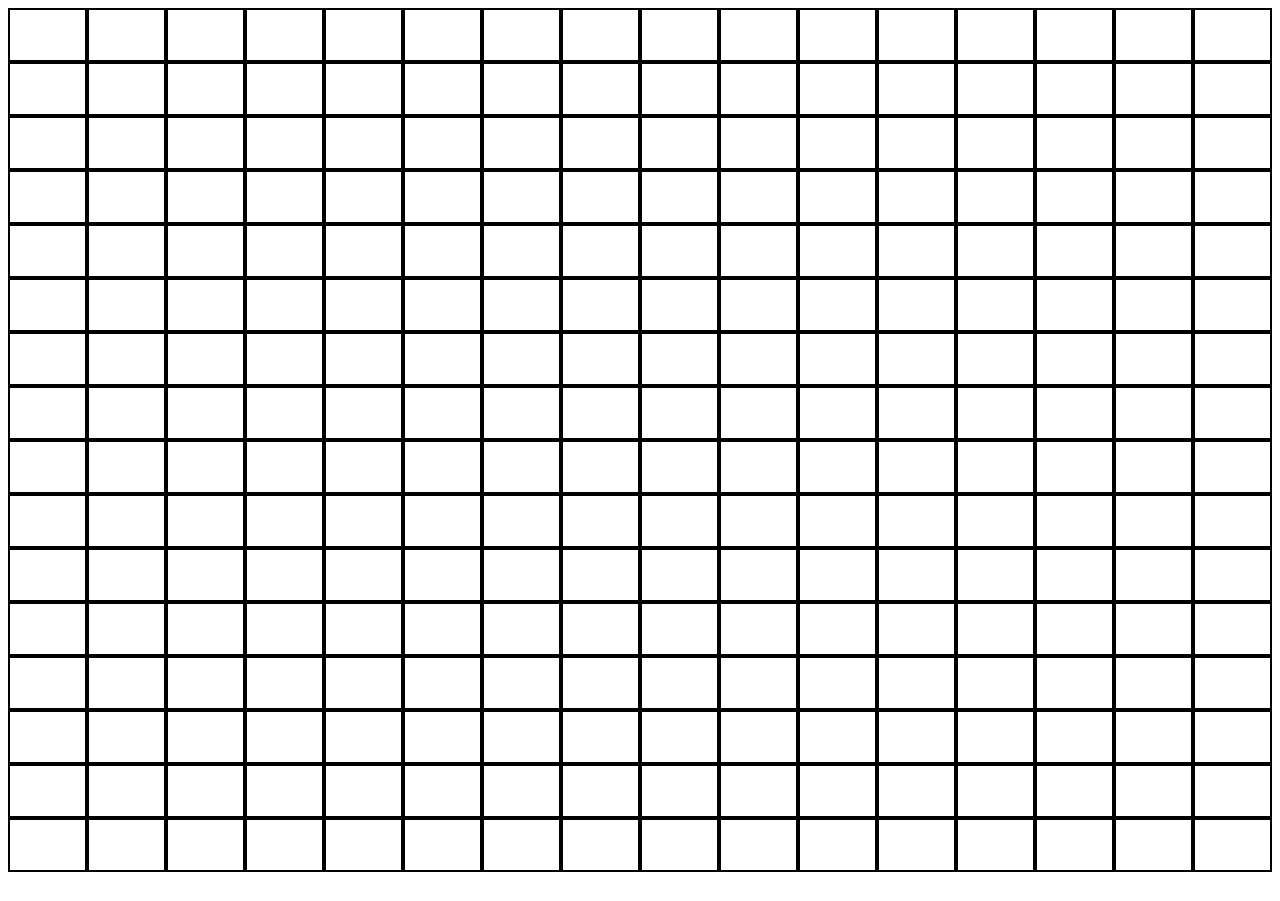
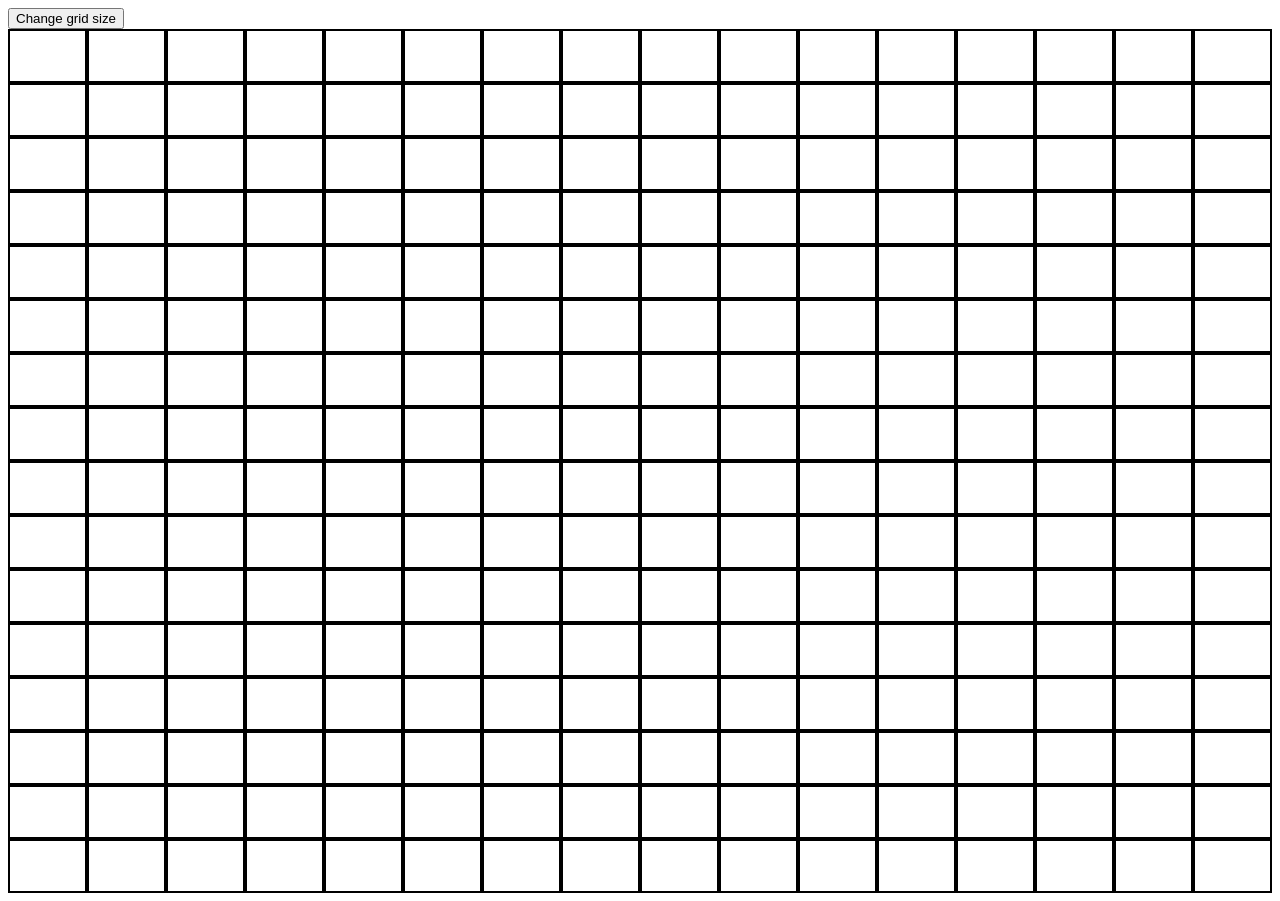
Before and after one commit to tuananh-ng/odin-etch-a-sketch, a plain HTML site: page index.html in a window 1280 px wide. Before the commit the page ends 880 px from the top, so only its background shows below. Drawn offline with Linux system fonts and the light colour scheme.

Commit message:
Add a button to ask for a size

```diff
--- a/index.html
+++ b/index.html
@@ -8,6 +8,7 @@
     <script src="./script.js" defer></script>
 </head>
 <body>
+    <button id="ask">Change grid size</button>
     <div id="canvas">
 
     </div>
```
